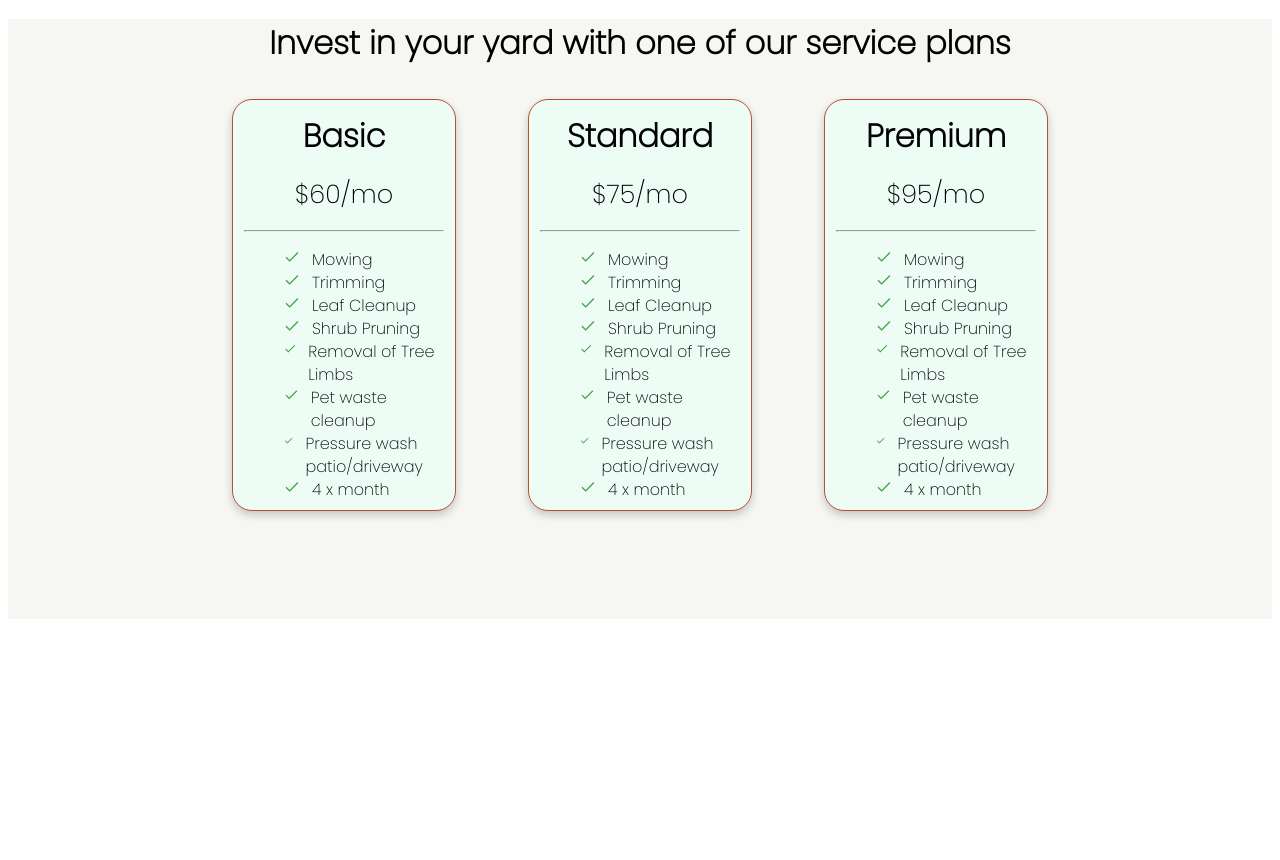
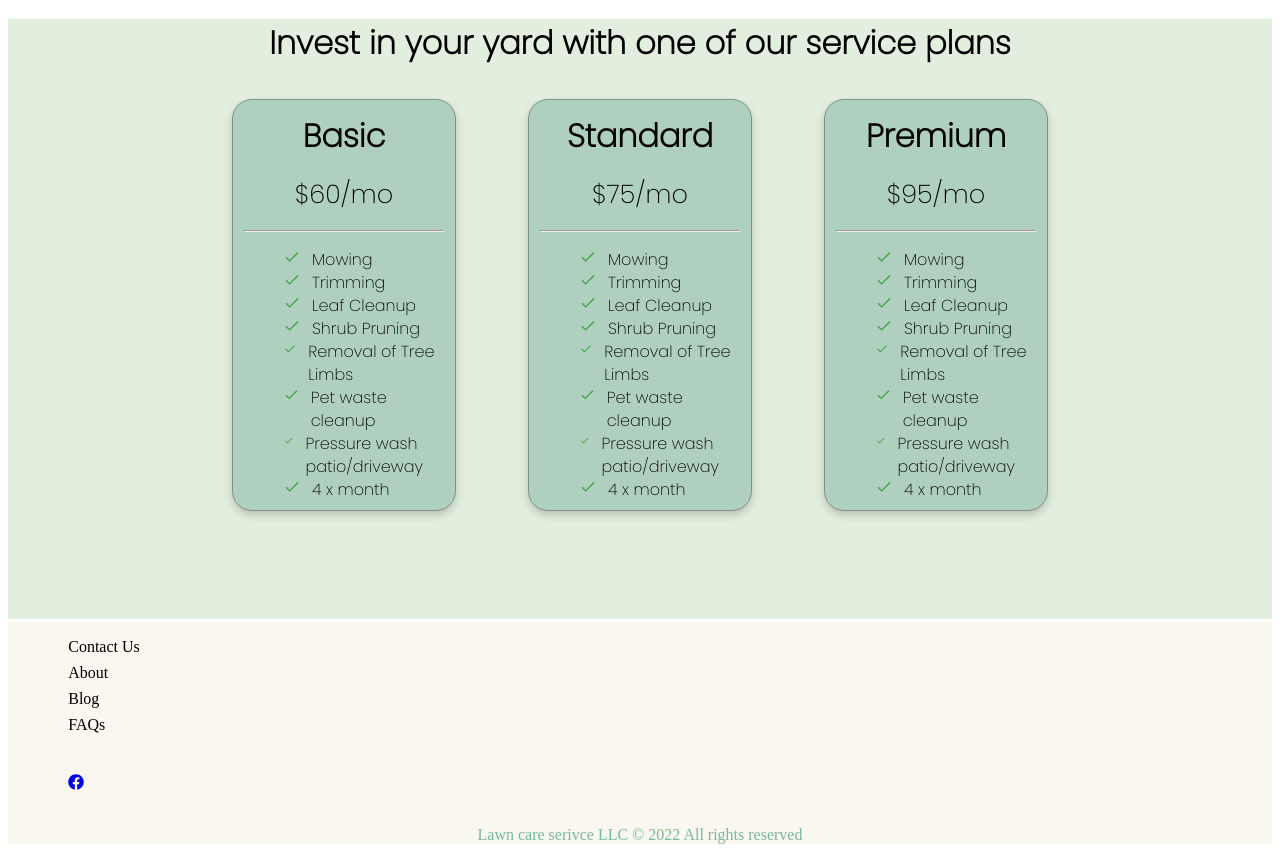
Before and after one commit to serabaker/lawn-care, a React (Create React App) app: page / in a window 1280 px wide. Shown: the part 692-1552 px from the top of the page. Before the commit the page ends 1319 px from the top, so only its background shows below. Built offline with nearby package versions, Linux system fonts and the light colour scheme.

Commit message:
added-footer

```diff
--- a/src/App.js
+++ b/src/App.js
@@ -2,6 +2,7 @@ import HeroSection from "./components/HeroSection/HeroSection";
 import Navbar from "./components/Navbar/Navbar";
 import Services from "./components/Services/Services";
 import { BrowserRouter as Router, Routes, Route } from "react-router-dom";
+import Footer from "./components/Footer/Footer";
 
 function App() {
   return (
@@ -13,6 +14,7 @@ function App() {
         <Navbar />
         <HeroSection />
         <Services />
+        <Footer />
         <Routes>
           <Route id="menu-items" path="/pricing" />
           <Route id="menu-items" path="/products" />
--- /dev/null
+++ b/src/components/Footer/Footer.css
@@ -0,0 +1,112 @@
+.footer-container {
+  background-color: #faf6f0;
+  /* margin: 0 50px; */
+  width: 100%;
+}
+
+.footer-wrapper {
+  /* margin: 0 auto; */
+  /* border: blue 2px solid; */
+  /* padding: 0 50px; */
+  /* display: flex; */
+  flex-direction: column;
+  justify-content: center;
+  /* max-width: 1100px; */
+  margin-top: 3px;
+  width: 100%;
+}
+
+.footer-link-container {
+  justify-content: center;
+}
+
+@media screen and (max-width: 820px) {
+  .footer-link-container {
+    padding-top: 32px;
+  }
+}
+
+.footer-link-wrapper {
+  display: flex;
+}
+
+@media screen and (max-width: 820px) {
+  .footer-link-wrapper {
+    flex-direction: column;
+  }
+}
+
+.footer-link-item {
+  flex-direction: column;
+  display: flex;
+  align-items: center;
+  margin: 16px;
+  text-align: left;
+  width: 160px;
+  box-sizing: border-box;
+  color: black;
+}
+
+@media screen and (max-width: 420px) {
+  .footer-link-item {
+    margin: 0;
+    padding: 10px;
+    width: 100%;
+  }
+}
+
+.footer-a {
+  color: black;
+  text-decoration: none;
+  margin-bottom: 0.5rem;
+  font-size: 16px;
+  cursor: pointer;
+  display: block;
+  /* padding: 50px; */
+  justify-content: center;
+  align-items: center;
+}
+
+.footer-a:hover {
+  color: #ada8b6;
+}
+
+.social-icons {
+  max-width: 100;
+  width: 25%;
+  /* border: blue 2px solid; */
+}
+
+.social-wrapper {
+  display: flex;
+  justify-content: space-between;
+  align-items: center;
+  /* max-width: 1100px; */
+  margin: 40px auto 0 auto;
+  /* border: blue s2px solid; */
+}
+
+@media screen and (max-width: 820px) {
+  .social-wrapper {
+    flex-direction: column;
+  }
+}
+
+.footer-logo {
+  color: #79b993;
+  font-size: 1.8rem;
+  padding: 0 20px;
+  margin-top: 3px;
+  text-transform: capitalize;
+  font-family: "Nanum Myeongjo", serif;
+  /* margin-right: 700px; */
+  cursor: pointer;
+  justify-content: self-start;
+  text-decoration: none;
+}
+
+.web-rights {
+  color: #79b993;
+  margin-bottom: 16px;
+  text-align: center;
+}
--- /dev/null
+++ b/src/components/Footer/Footer.js
@@ -0,0 +1,52 @@
+import React from "react";
+import { FaFacebook } from "react-icons/fa";
+import "./Footer.css";
+
+const Footer = () => {
+  const yearOfOurLord = new Date().getFullYear();
+  return (
+    <footer className="footer-container">
+      <div className="footer-wrapper">
+        {/* <img className="footer-logo"/> */}
+        <div className="footer-link-container">
+          <div className="footer-link-wrapper">
+            <div className="footer-link-item">
+              <div className="footer-link">
+                <a className="footer-a" href="/contactus">
+                  Contact Us
+                </a>
+                <a className="footer-a" href="#about">
+                  About
+                </a>
+                <a className="footer-a" href="/blog">
+                  Blog
+                </a>
+                <a className="footer-a" href="/faqs">
+                  FAQs
+                </a>
+                <div className="social-wrapper">
+                  <div className="social-icons">
+                    <a
+                      href="//www.facebook.com"
+                      target="_blank"
+                      rel="noreferrer"
+                      aria-label="Facebook"
+                    >
+                      <FaFacebook />
+                    </a>
+                  </div>
+                </div>
+              </div>
+            </div>
+          </div>
+        </div>
+        <p className="web-rights">
+          {" "}
+          Lawn care serivce LLC © {yearOfOurLord} All rights reserved
+        </p>
+      </div>
+    </footer>
+  );
+};
+
+export default Footer;
--- a/src/components/Services/Services.css
+++ b/src/components/Services/Services.css
@@ -3,7 +3,7 @@
   width: 100%;
   box-sizing: border-box;
   font-family: "Poppins", sans-serif;
-  background-color: #f6f7f3;
+  background-color: #e2efde;
 }
 
 .service-wrapper {
@@ -19,7 +19,7 @@
 }
 
 .service-cards1 {
-  background-color: #eefcf6;
+  background-color: #afd0bf;
   align-items: center;
   padding: 5px 11px;
   margin: 10px 36px;
@@ -30,11 +30,11 @@
   display: block;
   word-wrap: break-word;
   box-shadow: 0 4px 8px 0 rgba(0, 0, 0, 0.2);
-  border: solid 0.5px #bf4e30;
+  border: solid 0.5px #808f87;
   border-radius: 20px;
 }
 .service-cards2 {
-  background-color: #eefcf6;
+  background-color: #afd0bf;
   padding: 5px 11px;
   margin: 10px 36px;
   height: 400px;
@@ -44,11 +44,11 @@
   display: block;
   word-wrap: break-word;
   box-shadow: 0 4px 8px 0 rgba(0, 0, 0, 0.2);
-  border: solid 0.5px #bf4e30;
+  border: solid 0.5px #808f87;
   border-radius: 20px;
 }
 .service-cards3 {
-  background-color: #eefcf6;
+  background-color: #afd0bf;
   padding: 5px 11px;
   margin: 10px 36px;
   height: 400px;
@@ -58,7 +58,7 @@
   display: block;
   word-wrap: break-word;
   box-shadow: 0 4px 8px 0 rgba(0, 0, 0, 0.2);
-  border: solid 0.5px #bf4e30;
+  border: solid 0.5px #808f87;
   border-radius: 20px;
 }
 
@@ -97,3 +97,7 @@
 .map-div {
   display: flex;
 }
+
+.hr {
+  color: #808f87;
+}
--- a/src/components/Services/Services.js
+++ b/src/components/Services/Services.js
@@ -56,7 +56,7 @@ const Services = () => {
           <div className="bundle-prices">
             <p className="price">{bundlePrices[1]}</p>
           </div>
-          <hr />
+          <hr className="hr" />
           <ul style={{ listStyle: "none" }}>{premiumBundleMap}</ul>
         </div>
 
--- a/src/index.css
+++ b/src/index.css
@@ -1,13 +1,13 @@
 body {
   margin: 0;
-  font-family: -apple-system, BlinkMacSystemFont, 'Segoe UI', 'Roboto', 'Oxygen',
-    'Ubuntu', 'Cantarell', 'Fira Sans', 'Droid Sans', 'Helvetica Neue',
+  font-family: -apple-system, BlinkMacSystemFont, "Segoe UI", "Roboto", "Oxygen",
+    "Ubuntu", "Cantarell", "Fira Sans", "Droid Sans", "Helvetica Neue",
     sans-serif;
   -webkit-font-smoothing: antialiased;
   -moz-osx-font-smoothing: grayscale;
 }
 
 code {
-  font-family: source-code-pro, Menlo, Monaco, Consolas, 'Courier New',
+  font-family: source-code-pro, Menlo, Monaco, Consolas, "Courier New",
     monospace;
 }
```
